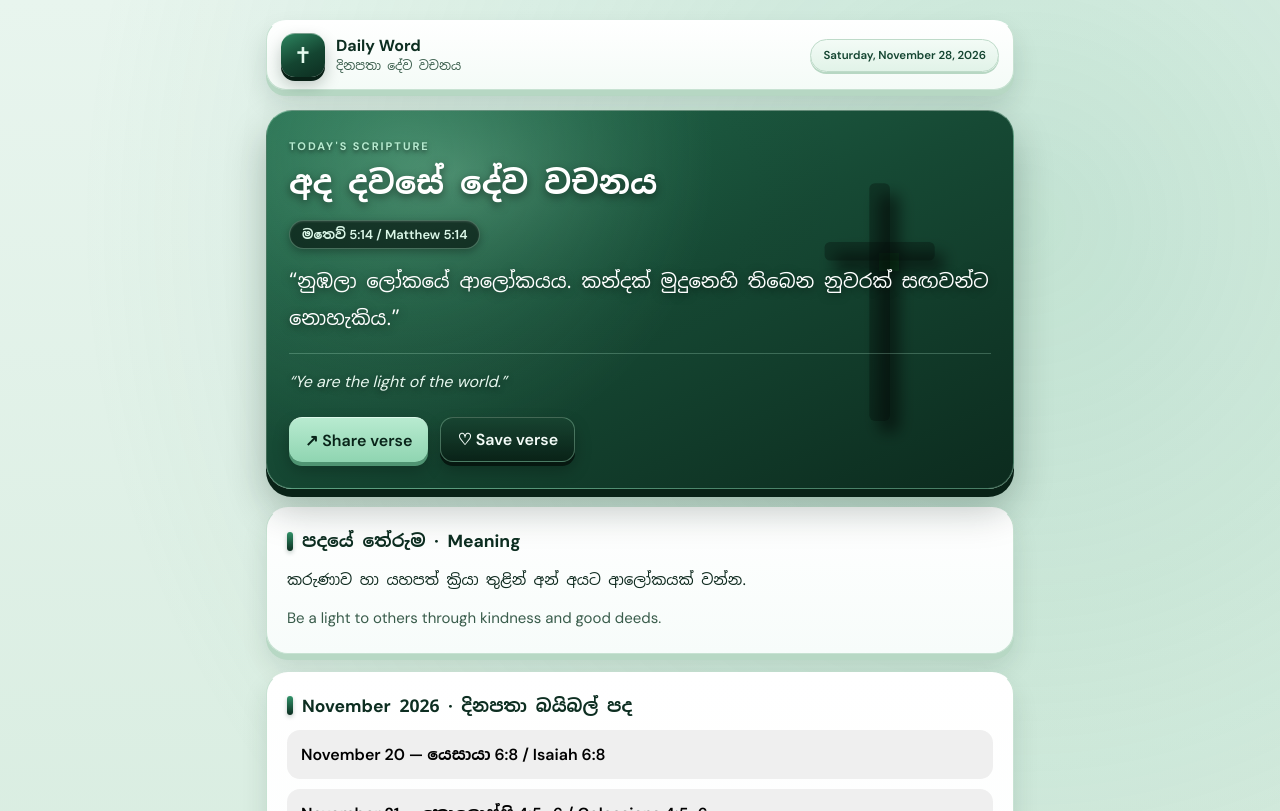
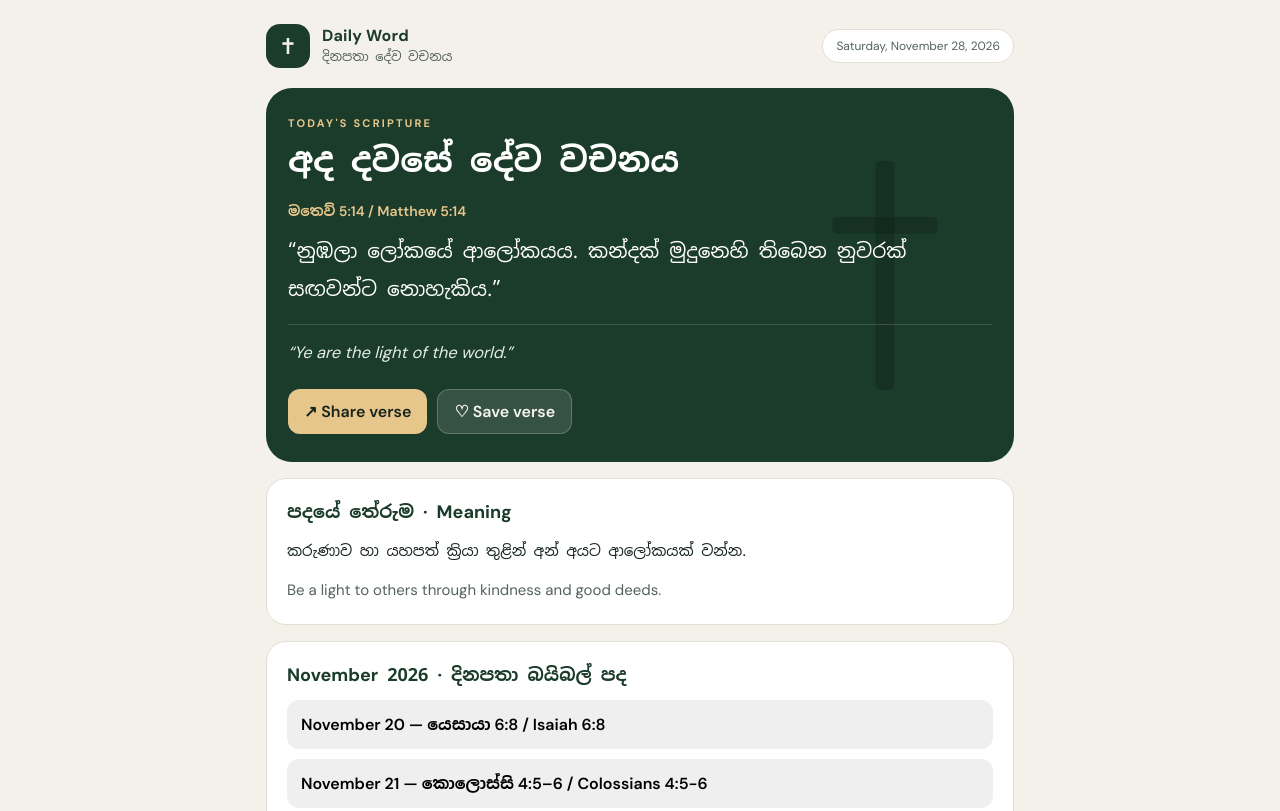
Before and after one commit to amithdombawala/daily-word-bible, a plain HTML site: page index.html in a window 1280 px wide. Shown: the top 811 px of the page. Drawn offline with Linux system fonts and the light colour scheme; no server answers.

Commit message:
Update index.html

```diff
--- a/index.html
+++ b/index.html
@@ -3,7 +3,7 @@
 <head>
   <meta charset="UTF-8" />
   <meta name="viewport" content="width=device-width, initial-scale=1, viewport-fit=cover" />
-  <meta name="theme-color" content="#144531" />
+  <meta name="theme-color" content="#1b3b2b" />
   <meta name="description" content="Daily Bible verse in Sinhala and English, with meaning and related verses." />
   <link rel="manifest" href="manifest.json" />
   <link rel="icon" href="icon.svg" type="image/svg+xml" />
@@ -12,19 +12,14 @@
     @import url('https://fonts.googleapis.com/css2?family=DM+Sans:wght@400;500;600;700&family=Noto+Sans+Sinhala:wght@400;500;600;700&display=swap');
 
     :root {
-      --bg-top: #e8f5ee;
-      --bg-mid: #d3eadc;
-      --bg-bot: #bce0ca;
-      --ink: #0f2a1f;
-      --muted: #395c4b;
-      --green-dark: #0d2e21;
-      --green-deep: #144531;
-      --green-main: #1c5e43;
-      --green-light: #2b7a58;
-      --mint: #a8e2c3;
-      --surface: #ffffff;
-      --surface-soft: #f2faf5;
-      --line: #c7e2d2;
+      --bg: #f4f1ea;
+      --ink: #17241e;
+      --muted: #55635b;
+      --green: #1b3b2b;
+      --gold: #c99c4e;
+      --card: #ffffff;
+      --card-soft: #faf8f3;
+      --line: #e4dfd3;
     }
 
     * {
@@ -38,9 +33,7 @@
       width: 100%;
       max-width: 100%;
       overflow-x: hidden;
-      background:
-        radial-gradient(circle at 80% 10%, rgba(72, 168, 124, 0.22), transparent 42%),
-        linear-gradient(180deg, var(--bg-top) 0%, var(--bg-mid) 55%, var(--bg-bot) 100%);
+      background: var(--bg);
       color: var(--ink);
       font-family: 'DM Sans', 'Noto Sans Sinhala', sans-serif;
     }
@@ -49,30 +42,21 @@
       width: 100%;
       max-width: 780px;
       margin: 0 auto;
-      padding: 20px 16px 50px;
+      padding: 24px 16px 48px;
     }
 
-    /* 3D raised header card */
     header {
       display: flex;
       align-items: center;
       justify-content: space-between;
       gap: 12px;
       margin-bottom: 20px;
-      background: linear-gradient(180deg, #ffffff 0%, #f4fbf7 100%);
-      border: 1px solid var(--line);
-      border-top: 1px solid #ffffff;
-      border-radius: 20px;
-      padding: 12px 14px;
-      box-shadow:
-        0 6px 0 #b7d8c4,
-        0 14px 26px rgba(13, 46, 33, 0.14);
     }
 
     .brand {
       display: flex;
       align-items: center;
-      gap: 11px;
+      gap: 12px;
       min-width: 0;
     }
 
@@ -80,64 +64,51 @@
       width: 44px;
       height: 44px;
       border-radius: 14px;
-      background: linear-gradient(155deg, #2d845f 0%, var(--green-deep) 55%, var(--green-dark) 100%);
-      color: #e4faee;
-      border-top: 1px solid rgba(214, 248, 229, 0.55);
+      background: var(--green);
+      color: #f4f1ea;
       display: grid;
       place-items: center;
       font-size: 22px;
       flex-shrink: 0;
-      box-shadow:
-        0 4px 0 #092117,
-        0 8px 16px rgba(10, 36, 25, 0.25);
     }
 
     .brand-title {
       font-weight: 700;
+      letter-spacing: 0.2px;
+      color: var(--green);
       font-size: 16px;
-      color: var(--green-dark);
       line-height: 1.25;
     }
 
     .brand-sub {
       color: var(--muted);
-      font-size: 12.5px;
+      font-size: 13px;
       margin-top: 2px;
       font-family: 'Noto Sans Sinhala', 'DM Sans', sans-serif;
       line-height: 1.35;
     }
 
     .date-pill {
-      background: linear-gradient(180deg, #f3fbf6 0%, #e1f3e8 100%);
-      border: 1px solid #bedbc9;
-      padding: 8px 12px;
+      background: var(--card);
+      border: 1px solid var(--line);
+      padding: 8px 13px;
       border-radius: 999px;
-      color: var(--green-deep);
-      font-weight: 600;
-      font-size: 11.5px;
+      color: var(--muted);
+      font-size: 12px;
       white-space: nowrap;
       flex-shrink: 0;
-      box-shadow: 0 2px 0 #b7d7c3;
     }
 
-    /* 3D hero card with black shadow cross */
     .hero {
+      background: var(--green);
+      color: #f7f5ef;
       border-radius: 26px;
-      padding: 28px 22px 26px;
-      color: #f5fbf7;
-      background:
-        radial-gradient(circle at 18% 12%, rgba(138, 224, 178, 0.22), transparent 45%),
-        linear-gradient(155deg, #236b4d 0%, #164934 48%, #0c2b1e 100%);
+      padding: 28px 22px;
       position: relative;
       overflow: hidden;
-      border: 1px solid rgba(168, 226, 195, 0.35);
-      border-top: 1px solid rgba(208, 247, 226, 0.45);
-      box-shadow:
-        0 8px 0 #092217,
-        0 20px 38px rgba(10, 36, 25, 0.28);
     }
 
-    .hero-shadow-layer {
+    .hero-cross-bg {
       position: absolute;
       inset: 0;
       width: 100%;
@@ -157,139 +128,95 @@
     }
 
     .eyebrow {
-      color: #b7ebd0;
+      color: #e6c68a;
       text-transform: uppercase;
-      letter-spacing: 2px;
+      letter-spacing: 2.2px;
       font-size: 11px;
       font-weight: 700;
-      text-shadow: 0 2px 4px rgba(0, 0, 0, 0.55);
     }
 
     h1 {
-      font-size: clamp(22px, 4.2vw, 32px);
-      margin: 8px 0 16px;
+      font-size: clamp(24px, 4vw, 34px);
+      margin: 8px 0 18px;
       font-weight: 700;
       line-height: 1.35;
       color: #ffffff;
       font-family: 'Noto Sans Sinhala', 'DM Sans', sans-serif;
-      text-shadow: 0 3px 8px rgba(0, 0, 0, 0.5);
     }
 
     .ref {
-      display: inline-block;
-      color: #dcf8e9;
-      background: rgba(6, 22, 15, 0.68);
-      border: 1px solid rgba(168, 226, 195, 0.35);
-      padding: 5px 12px;
-      border-radius: 999px;
+      color: #e6c68a;
       font-weight: 600;
-      font-size: 13px;
-      margin-bottom: 14px;
-      box-shadow: inset 0 1px 2px rgba(255, 255, 255, 0.12), 0 3px 8px rgba(0, 0, 0, 0.3);
+      font-size: 14px;
+      margin-bottom: 12px;
     }
 
     .verse {
-      font-size: 19.5px;
+      font-size: 20px;
       line-height: 1.9;
       margin: 0 0 16px;
       color: #ffffff;
       font-family: 'Noto Sans Sinhala', 'DM Sans', sans-serif;
       word-wrap: break-word;
-      text-shadow: 0 2px 8px rgba(0, 0, 0, 0.55);
     }
 
     .english {
-      border-top: 1px solid rgba(183, 235, 208, 0.26);
+      border-top: 1px solid rgba(255, 255, 255, 0.16);
       padding-top: 14px;
-      font-size: 16px;
+      font-size: 16.5px;
       line-height: 1.7;
-      color: #e6f7ee;
+      color: #e3ece7;
       font-style: italic;
       word-wrap: break-word;
-      text-shadow: 0 2px 6px rgba(0, 0, 0, 0.45);
     }
 
     .hero-actions {
       display: flex;
       flex-wrap: wrap;
-      gap: 12px;
+      gap: 10px;
       margin-top: 22px;
     }
 
-    /* 3D tactile buttons */
     button {
       font: inherit;
       cursor: pointer;
       border: 0;
-      border-radius: 13px;
+      border-radius: 12px;
       padding: 11px 16px;
       font-weight: 600;
-      transition: transform 0.12s ease, box-shadow 0.12s ease;
+      transition: transform 0.15s ease, opacity 0.15s ease;
     }
 
     button:active {
-      transform: translateY(3px);
+      transform: scale(0.98);
     }
 
     .primary {
-      background: linear-gradient(180deg, #b8ebd0 0%, #8fd5b1 100%);
-      color: #092419;
-      border-top: 1px solid #dcf9ea;
-      box-shadow:
-        0 4px 0 #4f9472,
-        0 8px 16px rgba(0, 0, 0, 0.25);
-    }
-
-    .primary:active {
-      box-shadow: 0 1px 0 #4f9472, 0 3px 6px rgba(0, 0, 0, 0.2);
+      background: #e6c68a;
+      color: #17241e;
     }
 
     .ghost {
-      background: linear-gradient(180deg, rgba(24, 68, 49, 0.88) 0%, rgba(9, 32, 22, 0.92) 100%);
-      color: #f3fbf7;
-      border: 1px solid rgba(168, 226, 195, 0.36);
-      box-shadow:
-        0 4px 0 #061810,
-        0 8px 16px rgba(0, 0, 0, 0.25);
+      background: rgba(255, 255, 255, 0.12);
+      color: #f7f5ef;
+      border: 1px solid rgba(255, 255, 255, 0.22);
     }
 
-    .ghost:active {
-      box-shadow: 0 1px 0 #061810, 0 3px 6px rgba(0, 0, 0, 0.2);
-    }
-
-    /* 3D section cards */
     .section {
-      margin-top: 18px;
-      background: linear-gradient(180deg, #ffffff 0%, #f7fcfa 100%);
+      margin-top: 16px;
+      background: var(--card);
       border: 1px solid var(--line);
-      border-top: 1px solid #ffffff;
-      border-radius: 22px;
+      border-radius: 20px;
       padding: 20px;
-      box-shadow:
-        0 6px 0 #b7d8c4,
-        0 14px 26px rgba(13, 46, 33, 0.12);
       overflow: hidden;
     }
 
     .section h2 {
       margin: 0 0 12px;
-      font-size: 17.5px;
-      color: var(--green-dark);
-      display: flex;
-      align-items: center;
-      gap: 9px;
+      font-size: 18px;
+      color: var(--green);
       font-family: 'Noto Sans Sinhala', 'DM Sans', sans-serif;
       line-height: 1.45;
-    }
-
-    .section h2::before {
-      content: "";
-      width: 6px;
-      height: 19px;
-      border-radius: 999px;
-      background: linear-gradient(180deg, #32946a 0%, var(--green-dark) 100%);
-      box-shadow: 0 2px 4px rgba(13, 46, 33, 0.25);
-      flex-shrink: 0;
     }
 
     .section p {
@@ -315,17 +242,15 @@
 
     .related-item {
       border: 1px solid var(--line);
-      border-top: 1px solid #ffffff;
-      border-radius: 16px;
+      border-radius: 14px;
       padding: 13px;
-      background: linear-gradient(180deg, #ffffff 0%, #edf8f1 100%);
-      box-shadow: 0 4px 0 #c1decb, 0 8px 16px rgba(13, 46, 33, 0.08);
+      background: var(--card-soft);
       min-width: 0;
     }
 
     .related-item strong {
       display: block;
-      color: var(--green-deep);
+      color: #94713c;
       margin-bottom: 6px;
       font-size: 14px;
     }
@@ -338,54 +263,41 @@
     }
 
     .reflection {
-      background: linear-gradient(180deg, #eef8f2 0%, #e2f2e8 100%);
-      border: 1px solid #c2decb;
-      border-radius: 16px;
+      background: var(--card-soft);
+      border: 1px solid var(--line);
+      border-radius: 14px;
       padding: 14px;
-      box-shadow: inset 0 2px 4px rgba(13, 46, 33, 0.06);
     }
 
     .reflection label {
       display: block;
       font-weight: 700;
       margin-bottom: 8px;
-      color: var(--green-dark);
+      color: var(--green);
       font-family: 'Noto Sans Sinhala', 'DM Sans', sans-serif;
     }
 
     textarea {
       width: 100%;
       min-height: 94px;
-      border: 1px solid #b2d3be;
-      border-radius: 13px;
+      border: 1px solid #d5cfc2;
+      border-radius: 12px;
       padding: 12px;
-      background: var(--surface);
+      background: var(--card);
       color: var(--ink);
       resize: vertical;
       font: inherit;
       line-height: 1.75;
-      box-shadow: inset 0 2px 5px rgba(13, 46, 33, 0.07);
-    }
-
-    textarea:focus {
-      outline: 2px solid rgba(28, 94, 67, 0.35);
-      border-color: var(--green-main);
     }
 
     .reflection button {
-      margin-top: 12px;
-      background: linear-gradient(180deg, #277453 0%, var(--green-dark) 100%);
+      margin-top: 10px;
+      background: var(--green);
       color: #ffffff;
-      border-top: 1px solid #59b48d;
-      box-shadow: 0 4px 0 #081e15, 0 8px 14px rgba(13, 46, 33, 0.2);
-    }
-
-    .reflection button:active {
-      box-shadow: 0 1px 0 #081e15;
     }
 
     .saved {
-      margin-top: 18px;
+      margin-top: 16px;
     }
 
     .saved-list {
@@ -398,30 +310,28 @@
       justify-content: space-between;
       align-items: center;
       gap: 12px;
-      background: linear-gradient(180deg, #ffffff 0%, #eff8f2 100%);
+      background: var(--card-soft);
       border: 1px solid var(--line);
-      border-radius: 15px;
+      border-radius: 14px;
       padding: 12px 14px;
       font-size: 14px;
       line-height: 1.7;
       color: var(--ink);
-      box-shadow: 0 3px 0 #c2decb;
     }
 
     .saved-entry button {
-      background: linear-gradient(180deg, #e5f4ea 0%, #cce6d6 100%);
-      color: var(--green-dark);
+      background: #ece7dc;
+      color: var(--ink);
       padding: 8px 12px;
       font-size: 12px;
       flex-shrink: 0;
-      box-shadow: 0 2px 0 #a8cbb5;
     }
 
     footer {
       text-align: center;
       color: var(--muted);
       font-size: 12px;
-      padding: 26px 8px 12px;
+      padding: 24px 8px 12px;
       line-height: 1.75;
     }
 
@@ -430,11 +340,10 @@
       left: 50%;
       bottom: 20px;
       transform: translateX(-50%);
-      background: linear-gradient(180deg, #1b573e 0%, var(--green-dark) 100%);
+      background: var(--green);
       color: #ffffff;
-      border: 1px solid rgba(168, 226, 195, 0.35);
       padding: 10px 16px;
-      border-radius: 13px;
+      border-radius: 12px;
       opacity: 0;
       pointer-events: none;
       transition: opacity 0.2s ease;
@@ -442,7 +351,6 @@
       font-size: 13.5px;
       max-width: 90vw;
       text-align: center;
-      box-shadow: 0 5px 0 #071b13, 0 12px 22px rgba(0, 0, 0, 0.25);
     }
 
     .toast.show {
@@ -455,7 +363,6 @@
       }
       header {
         flex-wrap: wrap;
-        padding: 10px 12px;
       }
       .date-pill {
         font-size: 11px;
@@ -492,28 +399,10 @@
     </header>
 
     <article class="hero">
-      <!-- 3D depth glow + black cross shadow -->
-      <svg class="hero-shadow-layer" viewBox="0 0 800 420" preserveAspectRatio="xMidYMid slice" aria-hidden="true">
-        <defs>
-          <radialGradient id="topHighlight3D" cx="24%" cy="18%" r="55%">
-            <stop offset="0%" stop-color="#a8e8c6" stop-opacity="0.22" />
-            <stop offset="65%" stop-color="#1c6145" stop-opacity="0.05" />
-            <stop offset="100%" stop-color="#071d14" stop-opacity="0" />
-          </radialGradient>
-          <filter id="softBlackShadow" x="-30%" y="-30%" width="160%" height="160%">
-            <feGaussianBlur stdDeviation="8" />
-          </filter>
-        </defs>
-        <rect width="800" height="420" fill="url(#topHighlight3D)" />
-        <!-- Soft black shadow behind the cross -->
-        <g fill="#030a07" fill-opacity="0.52" filter="url(#softBlackShadow)" transform="translate(10, 12)">
-          <rect x="646" y="85" width="22" height="255" rx="6" />
-          <rect x="598" y="148" width="118" height="20" rx="6" />
-        </g>
-        <!-- Crisp black shadow cross -->
-        <g fill="#040d09" fill-opacity="0.34">
-          <rect x="646" y="85" width="22" height="255" rx="6" />
-          <rect x="598" y="148" width="118" height="20" rx="6" />
+      <svg class="hero-cross-bg" viewBox="0 0 800 420" preserveAspectRatio="xMidYMid slice" aria-hidden="true">
+        <g fill="#07130d" fill-opacity="0.24">
+          <rect x="652" y="88" width="20" height="245" rx="5" />
+          <rect x="606" y="148" width="112" height="18" rx="5" />
         </g>
       </svg>
 
```
